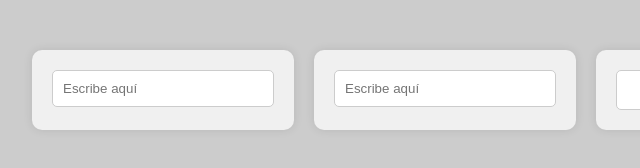
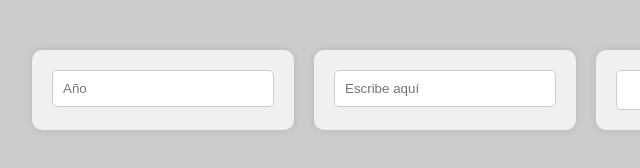
Before and after one commit to sirloco/Jubicalc, a plain HTML site: page index.html in a window 1280 px wide. Shown: the part 310-478 px from the top of the page, 195-835 px from the left. Drawn offline with Linux system fonts and the light colour scheme.

Commit message:
cambio texto

```diff
--- a/index.html
+++ b/index.html
@@ -48,7 +48,7 @@
 <body>
     <main class="container">
         <section class="box">
-            <input type="text" placeholder="Escribe aquí">
+            <input type="text" placeholder="Año">
         </section>
         <section class="box">
             <input type="text" placeholder="Escribe aquí">
```
